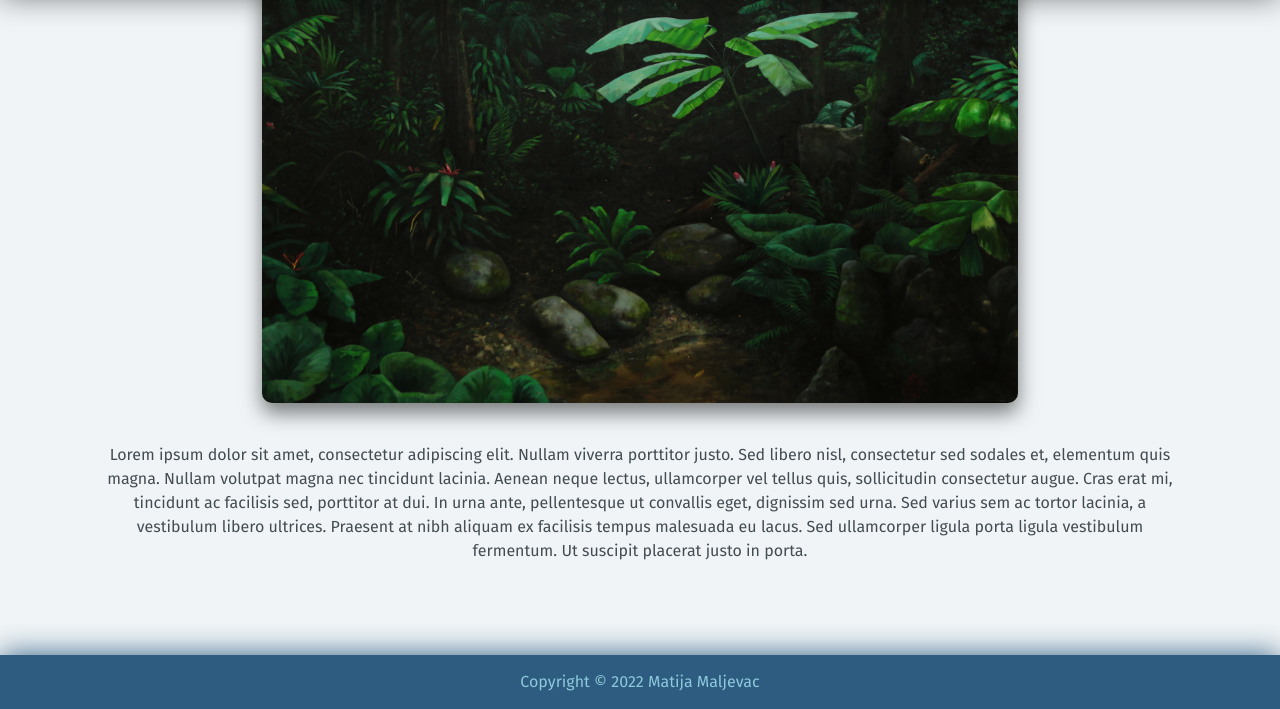
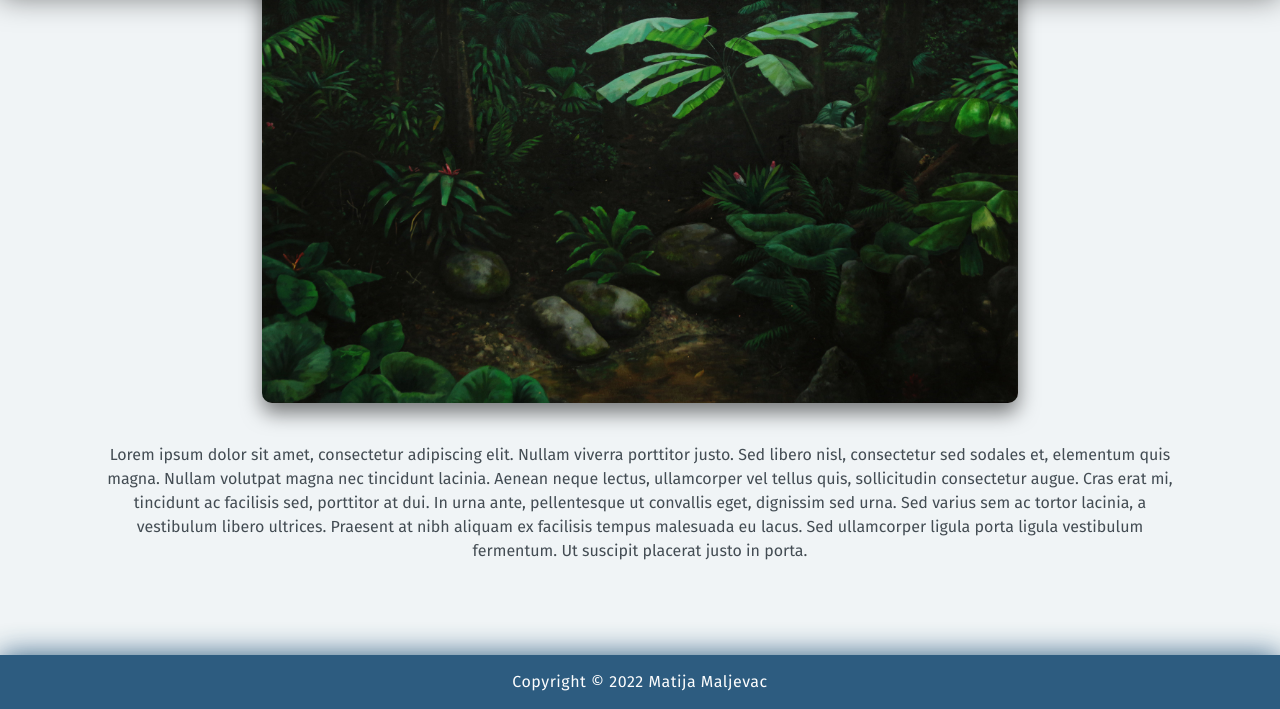
Before and after one commit to mmaljevac/artist-page, a plain HTML site: page djelo.html in a window 1280 px wide. In both pictures the pointer is over the element "Copyright © 2022 Matija Maljevac". Shown: the part 393-1102 px from the top of the page. Drawn offline with nearby package versions, Linux system fonts and the light colour scheme.

Commit message:
Add files via upload

```diff
--- a/style.css
+++ b/style.css
@@ -151,7 +151,7 @@ textarea {
 footer {
     background-color: #184C74;
     opacity: 0.9;
-    color: white;
+    color: #90cae6;
     text-align: center;
     padding: 15px;
     /* height: 30px; */
@@ -166,7 +166,8 @@ footer p {
     margin: 0;
 }
 footer:hover {
-    color: #84C5D8;
+    color: white;
+    letter-spacing: 0.5px;
 }
 
 .nav-holder {
```
